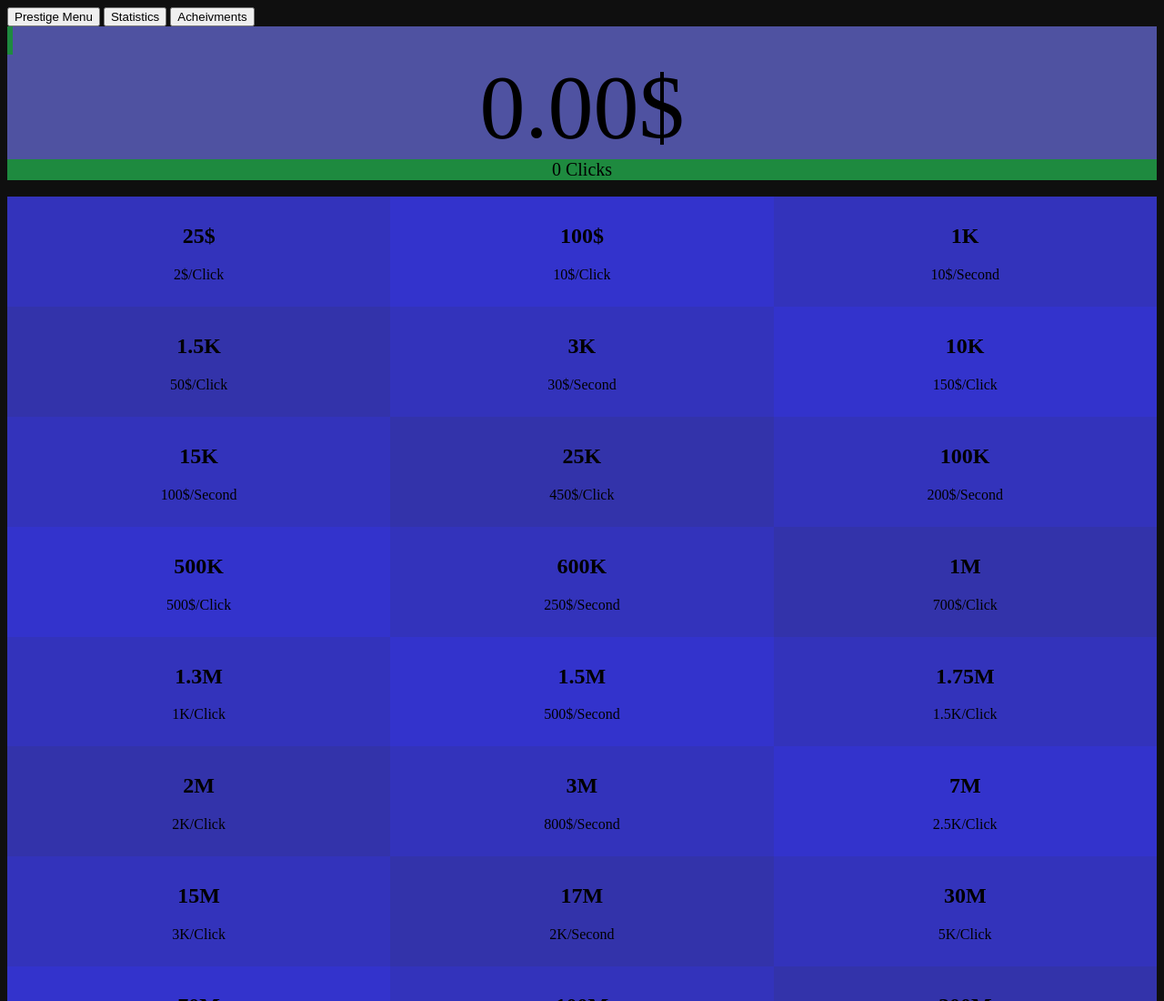
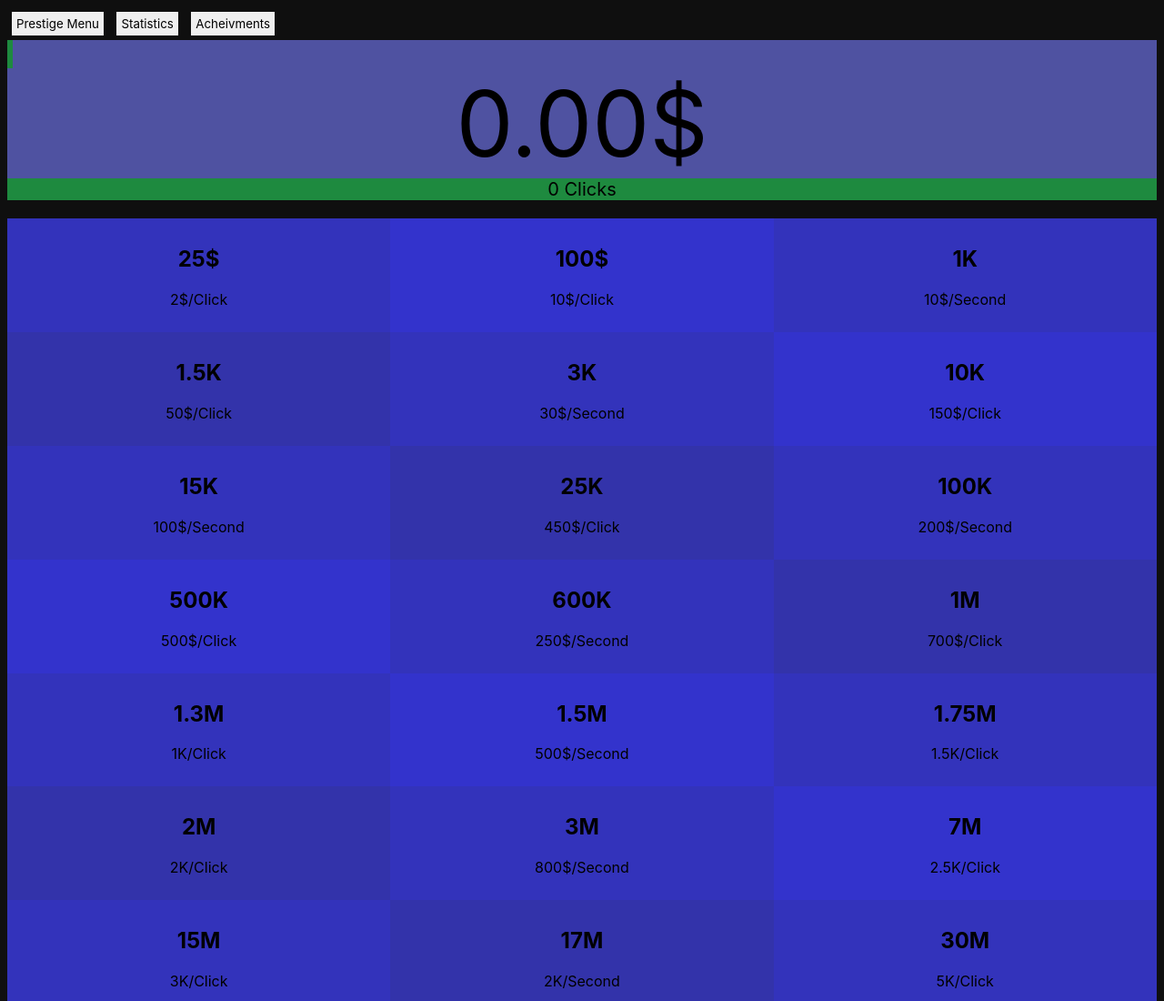
Before and after one commit to Vens0n/idle-clicker-game, a plain HTML site: page index.html in a window 1280 px wide. Shown: the top 1100 px of the page at 91% size. Drawn offline with nearby package versions, Linux system fonts and the light colour scheme.

Commit message:
small css changes

```diff
--- a/index.html
+++ b/index.html
@@ -8,9 +8,9 @@
    </head>
    <body onload="load()">
       <div id="topbar">
-         <button onclick="presmenu()">Prestige Menu</button>
-         <button onclick="showstats()">Statistics</button>
-         <button onclick="acheivments()">Acheivments</button>
+         <button class="styled-top-btn" onclick="presmenu()">Prestige Menu</button>
+         <button class="styled-top-btn" onclick="showstats()">Statistics</button>
+         <button class="styled-top-btn" onclick="acheivments()">Acheivments</button>
          <div id="progressbar">
             <div id="points" onclick="pristige()"></div>
          </div>
--- a/style.css
+++ b/style.css
@@ -1,3 +1,7 @@
+*{
+  font-family: -apple-system, BlinkMacSystemFont, 'Segoe UI', Roboto, Oxygen, Ubuntu, Cantarell, 'Open Sans', 'Helvetica Neue', sans-serif;
+}
+
 body {
   background-color: #0f0f0f;
 }
@@ -43,12 +47,30 @@ body {
   text-align: center;
 }
 
+.styled-top-btn{
+  border: none;
+  padding: 5px;
+  margin: 5px;
+
+}
+
+.styled-top-btn:hover{
+  background-color: #e1fa00;
+}
+
+.columna:hover, .columnb:hover, .columnc:hover{
+  cursor: pointer;
+  background-color: blueviolet;
+  transition: .5s;
+}
+
 .columna {
   float: left;
   width: 33.33%;
   padding: 10px;
   text-align: center;
   background-color: #3333aa;
+
 }
 
 .columnb {
@@ -57,6 +79,7 @@ body {
   padding: 10px;
   text-align: center;
   background-color: #3333bb;
+
 }
 
 .columnc {
@@ -65,6 +88,7 @@ body {
   padding: 10px;
   text-align: center;
   background-color: #3333cc;
+
 }
 
 /* Clear floats after the columns */
```
